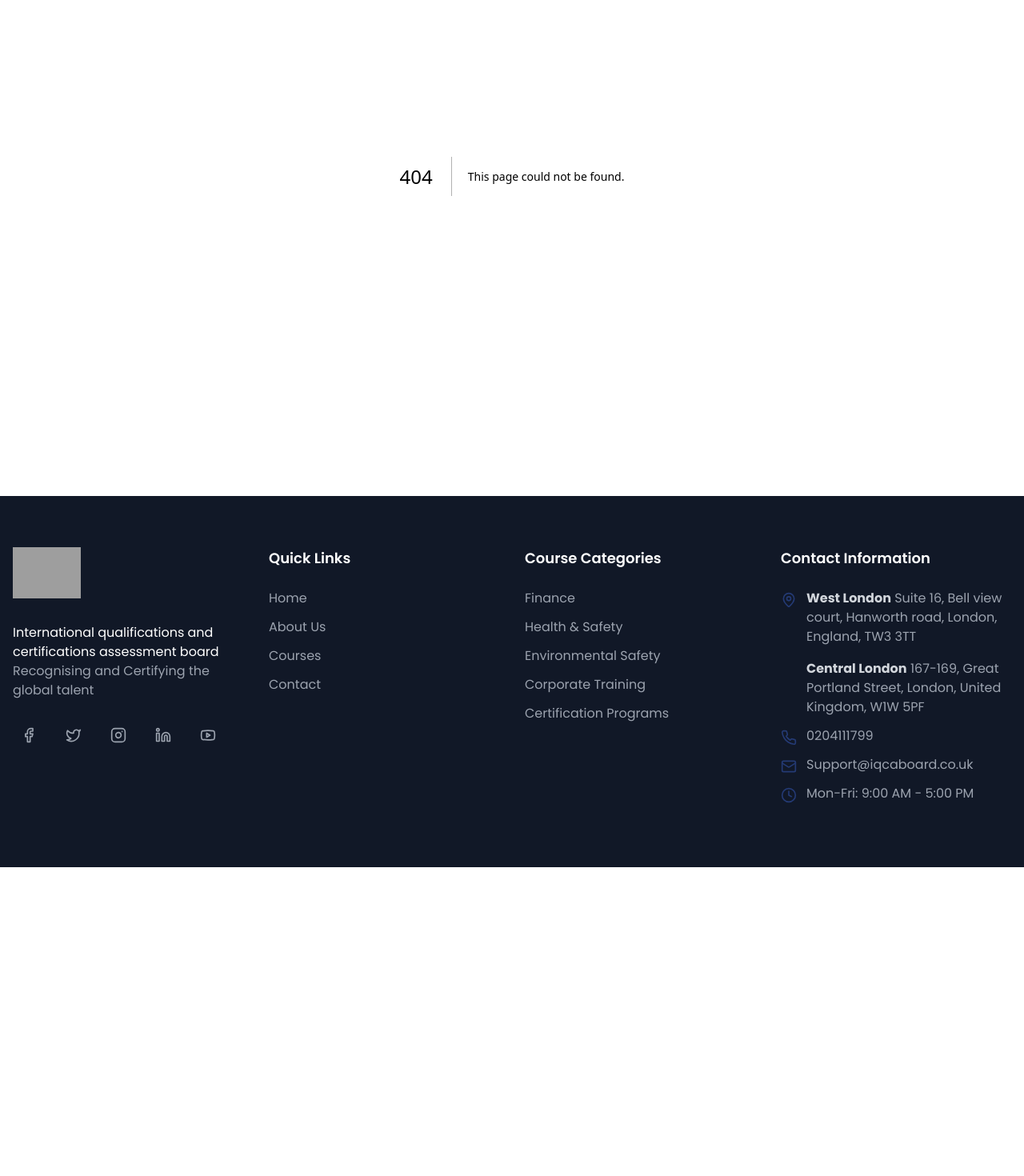
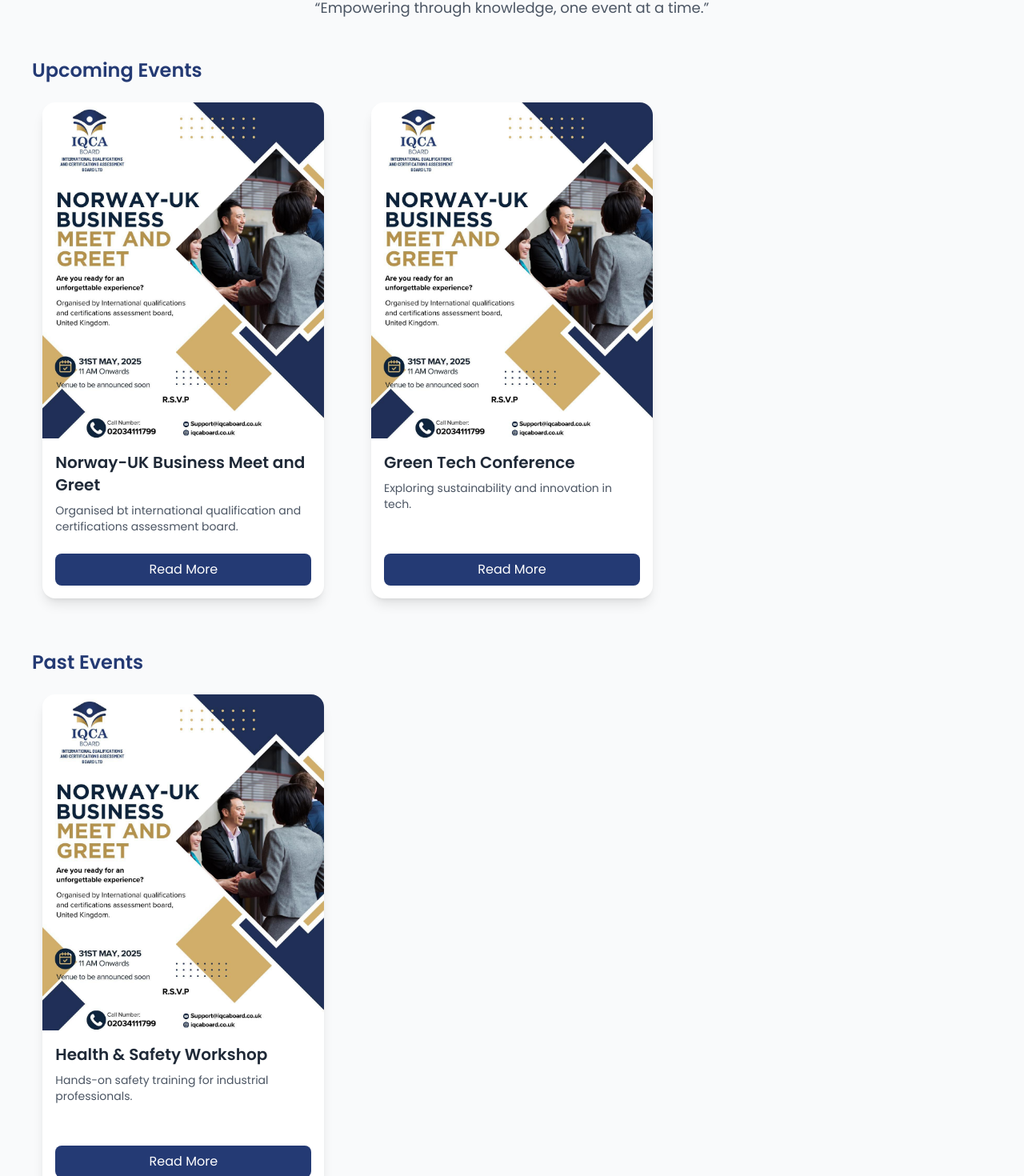
Before and after one commit to c-adlak/IQCA, a Next.js app: page /events in a window 1280 px wide. Before the commit this address had no page. Shown: the part 180-1650 px from the top of the page at 80% size. Before the commit the page ends 1264 px from the top, so only its background shows below. Built offline with nearby package versions, Linux system fonts and the light colour scheme; grey boxes are pictures that could not be loaded.

Commit message:
event page added and form email linked

```diff
--- /dev/null
+++ b/app/events/page.tsx
@@ -0,0 +1,122 @@
+"use client";
+
+import { useState, useEffect } from "react";
+import Image from "next/image";
+
+type Event = {
+    id: number;
+    name: string;
+    description: string;
+    image: string;
+    date: string;
+};
+
+const mockEvents: Event[] = [
+    {
+        id: 1,
+        name: "Norway-UK Business Meet and Greet",
+        description: "Organised bt international qualification and certifications assessment board.",
+        image: "/images/events/Norway-UK-meet.jpeg",
+        date: "2025-06-10",
+    },
+    {
+        id: 2,
+        name: "Health & Safety Workshop",
+        description: "Hands-on safety training for industrial professionals.",
+        image: "/images/events/Norway-UK-meet.jpeg",
+        date: "2025-04-15",
+    },
+    {
+        id: 3,
+        name: "Green Tech Conference",
+        description: "Exploring sustainability and innovation in tech.",
+        image: "/images/events/Norway-UK-meet.jpeg",
+        date: "2025-07-01",
+    },
+];
+
+export default function EventPage() {
+    const [upcoming, setUpcoming] = useState<Event[]>([]);
+    const [past, setPast] = useState<Event[]>([]);
+
+    useEffect(() => {
+        const today = new Date();
+        const upcomingEvents = mockEvents.filter(
+            (event) => new Date(event.date) >= today
+        );
+        const pastEvents = mockEvents.filter(
+            (event) => new Date(event.date) < today
+        );
+        setUpcoming(upcomingEvents);
+        setPast(pastEvents);
+    }, []);
+
+    return (
+        <div className="py-12 px-4 pt-32 md:px-10 bg-gray-50 text-gray-800">
+            <div className="text-center mb-12">
+                <h1 className="text-4xl font-bold mb-2">Events Happening at IQCA</h1>
+                <p className="text-lg text-gray-600">
+                    “Empowering through knowledge, one event at a time.”
+                </p>
+            </div>
+
+            <section className="mb-16">
+                <h2 className="text-2xl font-semibold mb-6 text-primary">Upcoming Events</h2>
+                <div className="grid grid-cols-1 sm:grid-cols-2 md:grid-cols-3 gap-8 justify-items-center">
+                    {upcoming.map((event) => (
+                        <div
+                            key={event.id}
+                            className="bg-white shadow-lg rounded-lg overflow-hidden w-[22rem]"
+                        >
+                            <div className="relative w-full h-[420px]">
+                                <Image
+                                    src={event.image}
+                                    alt={event.name}
+                                    fill
+                                    className="object-cover"
+                                />
+                            </div>
+                            <div className="p-4 flex flex-col justify-between h-[200px]">
+                                <h3 className="text-xl font-semibold mb-2">{event.name}</h3>
+                                <p className="text-sm text-gray-600 flex-grow">{event.description}</p>
+                                <button className="mt-4 bg-primary text-white px-4 py-2 rounded hover:bg-opacity-90">
+                                    Read More
+                                </button>
+                            </div>
+                        </div>
+
+                    ))}
+                </div>
+            </section>
+
+            <section>
+                <h2 className="text-2xl font-semibold mb-6 text-primary">Past Events</h2>
+                <div className="grid grid-cols-1 sm:grid-cols-2 md:grid-cols-3 gap-8 justify-items-center">
+                    {past.map((event) => (
+                        <div
+                            key={event.id}
+                            className="bg-white shadow-lg rounded-lg overflow-hidden w-[22rem]"
+                        >
+                            <div className="relative w-full h-[420px]">
+                                <Image
+                                    src={event.image}
+                                    alt={event.name}
+                                    fill
+                                    className="object-cover"
+                                />
+                            </div>
+                            <div className="p-4 flex flex-col justify-between h-[200px]">
+                                <h3 className="text-xl font-semibold mb-2">{event.name}</h3>
+                                <p className="text-sm text-gray-600 flex-grow">{event.description}</p>
+                                <button className="mt-4 bg-primary text-white px-4 py-2 rounded hover:bg-opacity-90">
+                                    Read More
+                                </button>
+                            </div>
+                        </div>
+
+                    ))}
+                </div>
+            </section>
+        </div>
+    );
+}
--- a/components/layout/Header.tsx
+++ b/components/layout/Header.tsx
@@ -58,6 +58,12 @@ export default function Header() {
             className="text-gray-800 hover:text-primary hover:font-semibold transform hover:scale-105 transition-all duration-300 font-medium nav-link"
           >
             Short Courses
+          </Link>
+          <Link
+            href="/events"
+            className="text-gray-800 hover:text-primary hover:font-semibold transform hover:scale-105 transition-all duration-300 font-medium nav-link"
+          >
+            Events
           </Link>
           <Link
             href="/board-members"
--- a/components/sections/ContactSection.tsx
+++ b/components/sections/ContactSection.tsx
@@ -32,7 +32,7 @@ export default function ContactSection() {
     e.preventDefault();
 
     try {
-      const response = await fetch("https://formspree.io/f/mbloakeg", {
+      const response = await fetch("https://formspree.io/f/meogwwkw", {
         method: "POST",
         headers: {
           "Content-Type": "application/json",
```
Also changed, not shown: public/images/events/Norway-UK-meet.jpeg (added).
